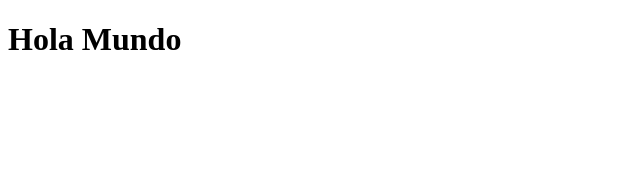
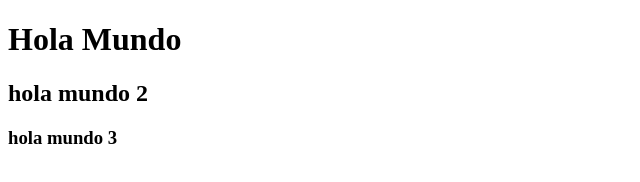
Before and after one commit to Dleonca/git_2022, a plain HTML site: page prueba_git/index.html in a window 1280 px wide. Shown: the whole page, without its empty margins (0-640 px from the left). Drawn offline with Linux system fonts and the light colour scheme.

Commit message:
commit 3

```diff
--- a/prueba_git/index.html
+++ b/prueba_git/index.html
@@ -9,6 +9,8 @@
 <body>
     <div>
         <h1>Hola Mundo</h1>
+        <h2>hola mundo 2</h2>
+        <h3>hola mundo 3</h3>
     </div>
 </body>
 </html>
```
